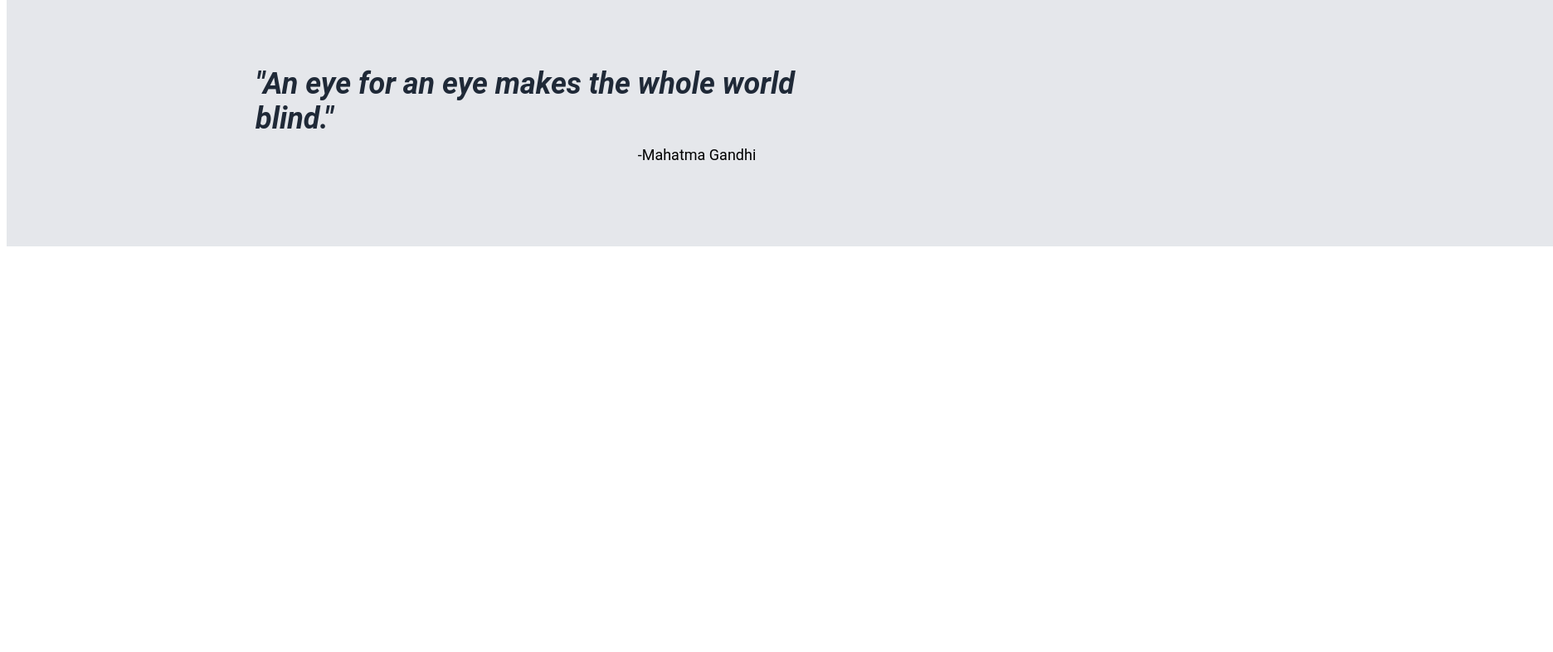
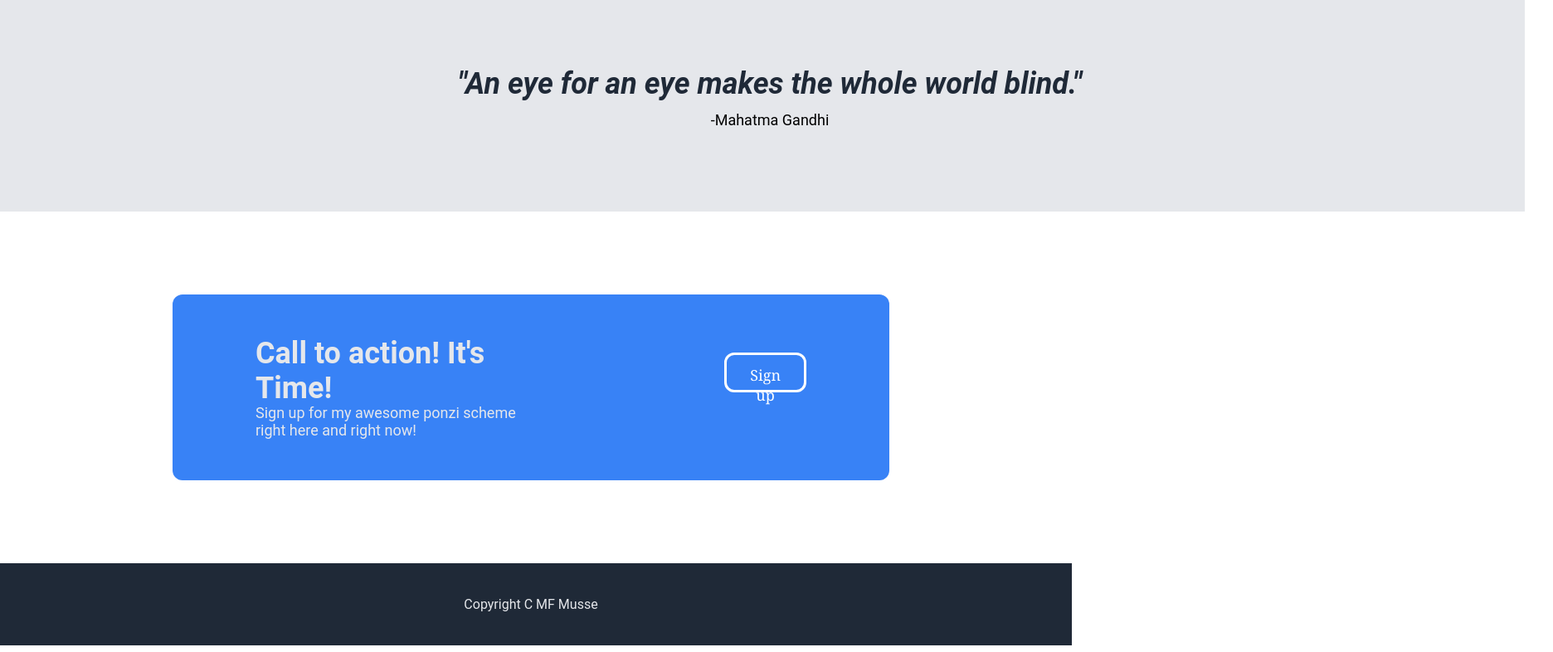
Before and after one commit to muzard/Landing-Page, a plain HTML site: page index.html in a window 1280 px wide. Shown: the part 1380-2166 px from the top of the page at 83% size, 1872 px wide, since content can reach past the window. Before the commit the page ends 1685 px from the top, so only its background shows below. Drawn offline with Linux system fonts and the light colour scheme.

Commit message:
fix page abit and add two last elems
Fixed the quotations box that was too wide
added the sign up element
added footer
and now i realise I should've committed more

```diff
--- a/index.html
+++ b/index.html
@@ -56,5 +56,19 @@
             <i id="quote">"An eye for an eye makes the whole world blind."</i>
             <div id="credit">-Mahatma Gandhi</div>
         </div>
+        <div class="fourth-block">
+            <div class="blue-box">
+                <div class="text">
+                    <div id="head">Call to action! It's Time!</div>
+                    <div id="content">Sign up for my awesome ponzi scheme right here and right now!</div>
+                </div>
+                <div id="button">
+                    <button id="real-button">Sign up</button>
+                </div>
+            </div>
+        </div>
+        <div class="footer">
+            <div id="footer-text">Copyright C MF Musse</div>
+        </div>
     </body>
 </html>
--- a/style.css
+++ b/style.css
@@ -158,8 +158,9 @@ button {
 .third-block {
     display: flex;
     flex-direction: column;
-    padding: 100px 300px;
-    width: 100%;
+    padding: 100px 310px 100px 330px;
+    width: 75em;
+    margin: 0 -10px 0;
     background-color: #E5E7EB;
     align-items: center;
 }
@@ -168,11 +169,72 @@ button {
     font-weight: bolder;
     font-size: 36px;
     color: #1F2937;
-    margin-right: 560px;
 }
 
 #credit {
     margin-top: 12px;
     font-size: 18px;
-    margin-right: 200px;
 }
+
+.fourth-block {
+    display: flex;
+    padding: 100px 200px;
+    align-items: center;
+    justify-content: center;
+    align-items: center;
+}
+
+.blue-box {
+    color: #E5E7EB;
+    background-color: #3882F6;
+    padding: 50px 100px;
+    display: flex;
+    gap: 200px;
+    border-radius: 12px;
+}
+
+.blue-box .text {
+    display: flex;
+    flex-direction: column;
+    justify-content: center;
+}
+
+#real-button {
+    align-self: baseline;
+    padding: 12px 28px;
+    font-size: 18px;
+    background-color: #3882F6;
+    color: white;
+    font-family: Georgia, 'Times New Roman', Times, serif;
+    border-radius: 12px;
+    border: 3px solid white;
+    width: fit-content;
+    flex: 1;
+    max-width: 256px;
+    max-height: 48px;
+    box-shadow: none;
+}
+
+.blue-box .text #head {
+    font-size: 36px;
+    font-weight: bold;
+    margin-bottom: -10px;
+}
+
+.blue-box .text #content {
+    font-size: 18px;
+    margin-top: -10px;
+}
+
+.footer {
+    display: flex;
+    justify-content: center;
+    align-items: center;
+    background-color: #1F2937;
+    color: #E5E7EB;
+    padding: 40px;
+    padding-left: 100px;
+    padding-right: 100px;
+    margin-left: -20px;
+    margin-right: -20px;
+}
```
